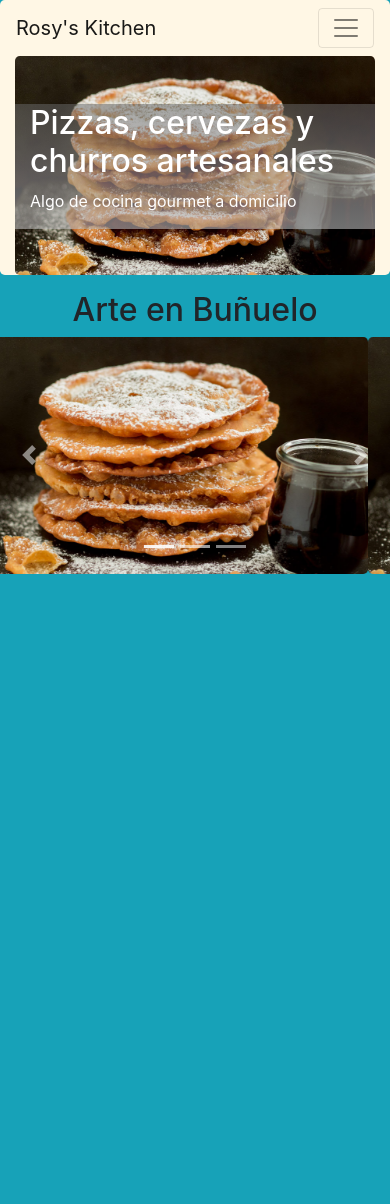
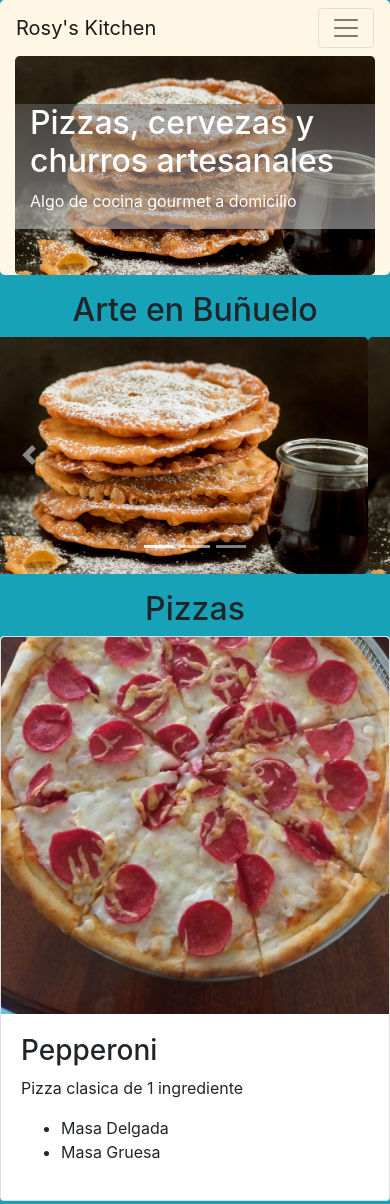
Before and after one commit to NewIncome/rosys-kitchen, a website built with webpack: page dist/index.html in a window 390 px wide. Shown: the top 1204 px of the page. Before the commit the page ends 844 px from the top, so only its background shows below. Built offline with Linux system fonts and the light colour scheme.

Commit message:
Add the 1st 2 cards for the next section (Pizza) And add some images to the Assets

```diff
--- a/src/style.scss
+++ b/src/style.scss
@@ -11,6 +11,14 @@ $yellow-0: #fff7e5;
   background: linear-gradient(#6668, #bbb9);
 }
 
+@media (max-width: 768px) {
+  .p-i-div {
+    max-height: 60vh;
+    overflow: hidden;
+    .pizza-img { margin-top: -140px; }
+  }
+}
+
 // own default classes
 .ml-- { margin: 0 -15px; }
 .bg-yll-1 { background-color: $yellow-0; }
```
Also changed, not shown: dist/bundle.js, dist/index.html, src/assets/bunuelos-1.jpeg (added), src/assets/bunuelos-2.jpeg (added), src/assets/bunuelos-3.jpeg (added), src/assets/bunuelos-4.jpeg (added), src/assets/bunuelos-5.jpeg (added), src/assets/bunuelos-6.jpeg (added), src/assets/bunuelos-7.jpeg (added), src/assets/pizza-hawaiana.jpeg (added), src/assets/pizza-mexicana.jpeg (added), src/assets/pizza-pepperoni.jpeg (added), 1 other file.
